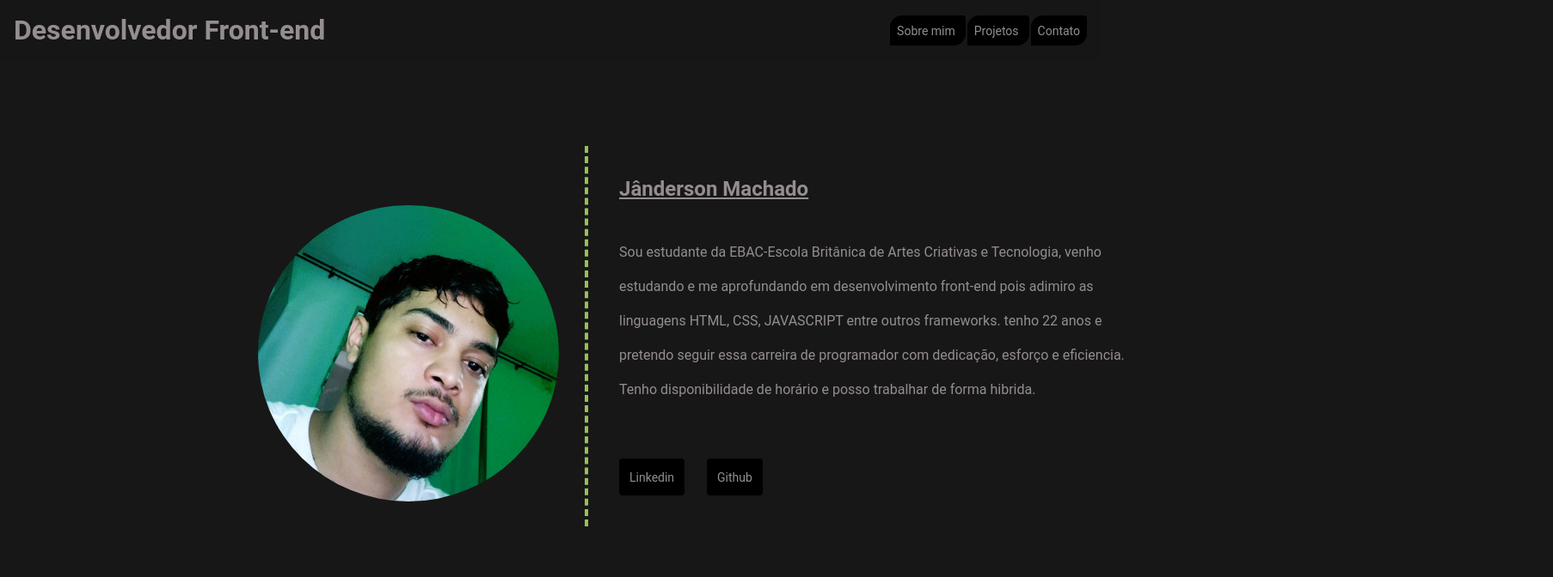
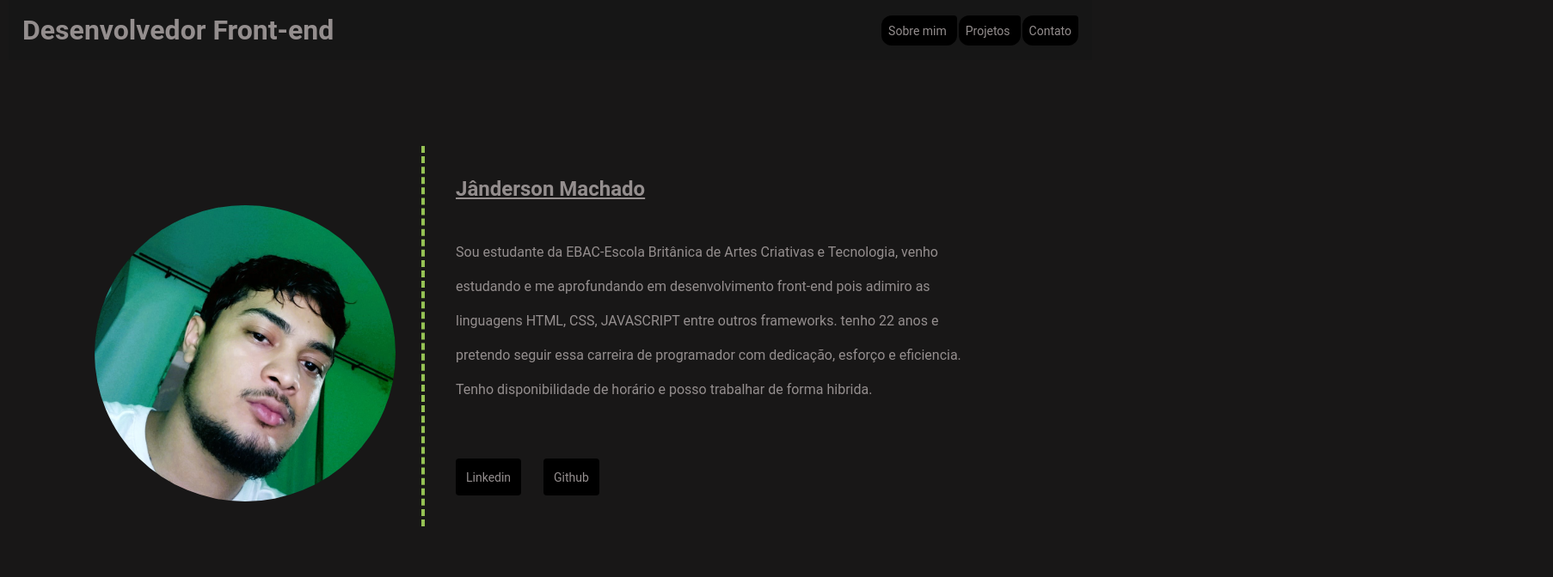
Before and after one commit to jotaMch/curriculo-jm, a plain HTML site: page index.html in a window 1280 px wide. Shown: the top 672 px of the page at 86% size, 1806 px wide, since content can reach past the window. Drawn offline with Linux system fonts and the light colour scheme.

Commit message:
alterando arquivo

```diff
--- a/main.css
+++ b/main.css
@@ -12,6 +12,9 @@ html {
 body {
     background-color: rgb(24, 23, 23);
     color: #948e8e;
+    max-width: 1260px;
+    width: 100%;
+    margin: 0 auto;
 }
 
 header {
@@ -23,8 +26,7 @@ header nav li {
     display: inline;
     margin-left: 2px;
     background-color: black;
-    border-top-left-radius: 14px;
-    border-bottom-right-radius: 14px;
+    border-radius: 12px;
     border-top-right-radius: 4px;
     padding: 8px;
     width: 100px;
@@ -49,7 +51,7 @@ section .container {
     max-width: 350px;
     border-radius: 100%;
     margin-top: 140px;
-    margin-left: 300px;
+    margin-left: 100px;
     border: 4px solid greeyellow;
 }
 
@@ -124,7 +126,7 @@ section .twu {
     display: flex;
     justify-content: space-around;
     align-items: center;
-    margin-left: 140px;
+    margin-left: 10px;
 }
 
 .left {
```
